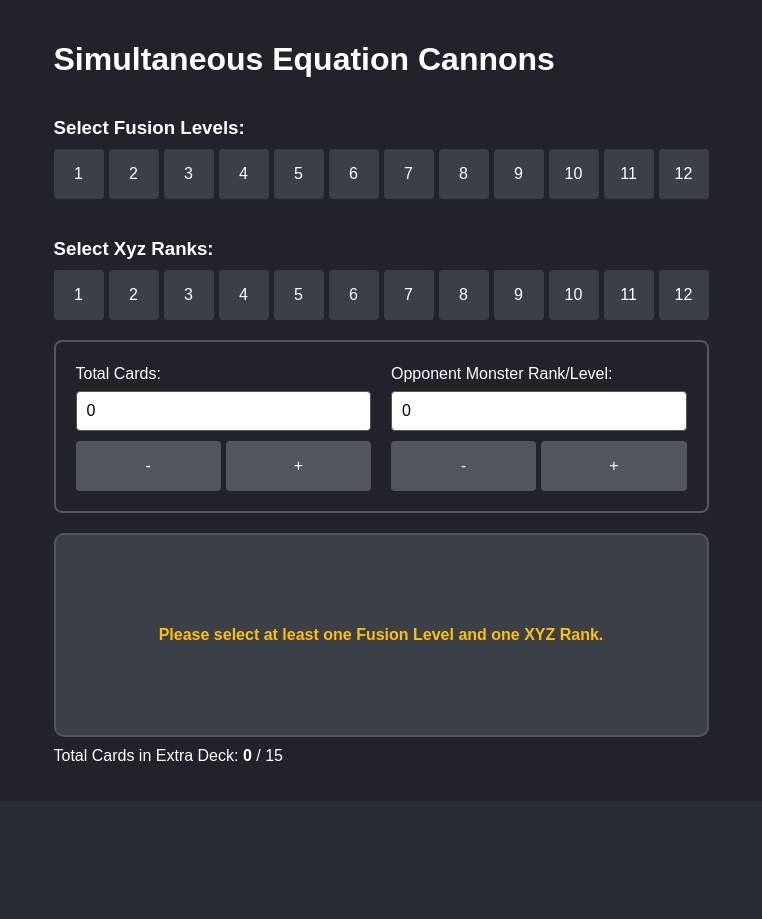
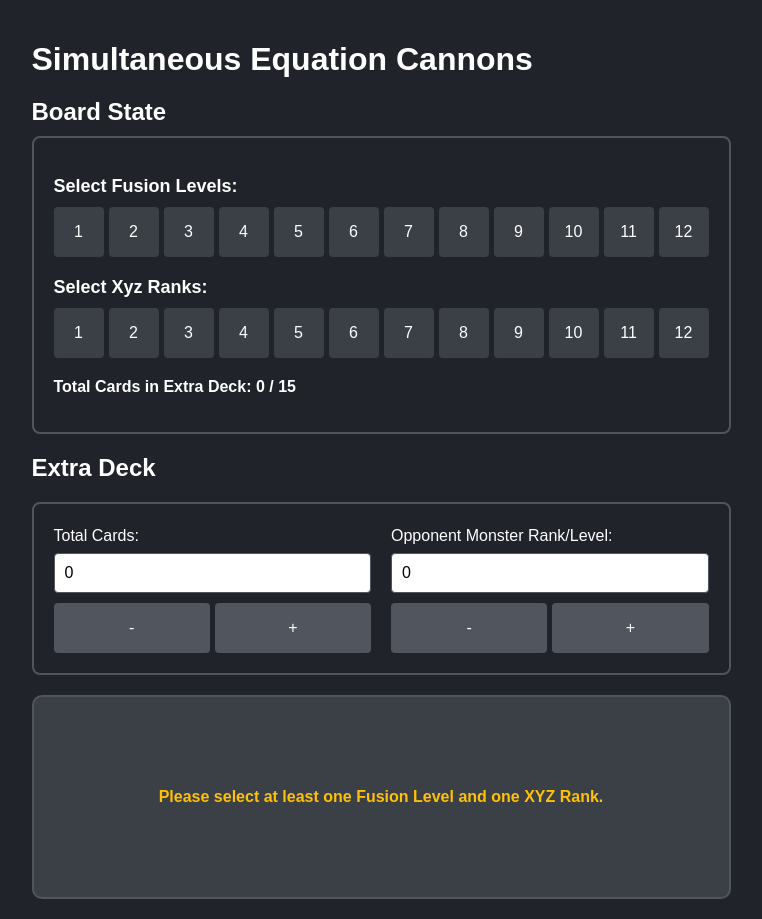
Before and after one commit to jjangsangy/simultaneous-equation-cannons, a React (Create React App) app: page / in a window 1280 px wide. Shown: the whole page, without its empty margins (259-1021 px from the left). Before the commit the page ends 801 px from the top, so only its background shows below. Built offline with nearby package versions, Linux system fonts and the light colour scheme.

Commit message:
grouped elements into boxes and added header

```diff
--- a/src/App.css
+++ b/src/App.css
@@ -16,6 +16,15 @@ body {
 .title {
     margin-bottom: 20px;
     text-align: left; /* Align title to the left */
+}
+
+/* Section Title Styling */
+.section-title {
+    font-size: 24px;
+    font-weight: bold;
+    margin-bottom: 10px; /* Space below the title */
+    text-align: left; /* Align titles to the left */
+    color: #ffffff;
 }
 
 /* Input Section Styling */
@@ -83,31 +92,41 @@ input {
     background-color: #61dafb;
     color: black;
 }
-
 /* Selection Section Styling */
 .selection-section {
-    display: flex;
-    flex-direction: column; /* Stack sections vertically */
-    align-items: flex-start; /* Align content to the left */
-    gap: 20px; /* Space between sections */
     margin-bottom: 20px;
 }
 
+.selection-group-box {
+    padding: 20px; /* Add padding inside the grouping box */
+    border: 2px solid #50555e; /* Outline the grouping box */
+    border-radius: 8px; /* Rounded corners for consistency */
+    background-color: transparent; /* Keep original background */
+}
+
 .selection-group {
-    width: 100%; /* Ensure consistent alignment */
-    text-align: left; /* Align text to the left */
+    margin-bottom: 20px; /* Add spacing between groups */
 }
 
 .selection-group h3 {
     margin-bottom: 10px;
-    text-align: left; /* Align heading to the left */
+    font-size: 18px;
+    text-align: left;
 }
 
 .level-buttons {
     display: flex;
     flex-wrap: wrap;
-    gap: 5px;
+    gap: 5px; /* Space between buttons */
     justify-content: flex-start; /* Align buttons to the left */
+}
+
+/* Deck Count Styling */
+.deck-count p {
+    font-size: 16px;
+    font-weight: bold;
+    text-align: left; /* Align text to the left */
+    margin-top: 10px; /* Add spacing from the previous element */
 }
 
 button {
--- a/src/App.js
+++ b/src/App.js
@@ -94,7 +94,9 @@ function App() {
         <div className="app">
             <h1 className="title">Simultaneous Equation Cannons</h1>
 
+            <h2 className="section-title">Board State</h2>
             <div className="selection-section">
+                <div className="selection-group-box">
                     <div className="selection-group">
                         <h3>Select Fusion Levels:</h3>
                         <div className="level-buttons">
@@ -124,8 +126,16 @@ function App() {
                             ))}
                         </div>
                     </div>
+
+                    <div className="deck-count">
+                        <p>
+                            <strong>Total Cards in Extra Deck:</strong> {calculateExtraDeckCount()} / 15
+                        </p>
+                    </div>
+                </div>
             </div>
 
+            <h2 className="section-title">Extra Deck</h2>
             <div className="input-section">
                 <div className="input-group">
                     <label>Total Cards:</label>
@@ -182,16 +192,7 @@ function App() {
                     <p className="no-result">No valid solution found with the selected parameters.</p>
                 )}
             </div>
-
-            <div className="error-message">{errorMessage && <p>{errorMessage}</p>}</div>
-
-            <div className="deck-count">
-                <p>
-                    Total Cards in Extra Deck: <strong>{calculateExtraDeckCount()}</strong> /{" "}
-                    {MAX_EXTRA_DECK_SIZE}
-                </p>
         </div>
-        </div >
     );
 }
 
```
Lines whose indentation alone changed are shown as unchanged.
